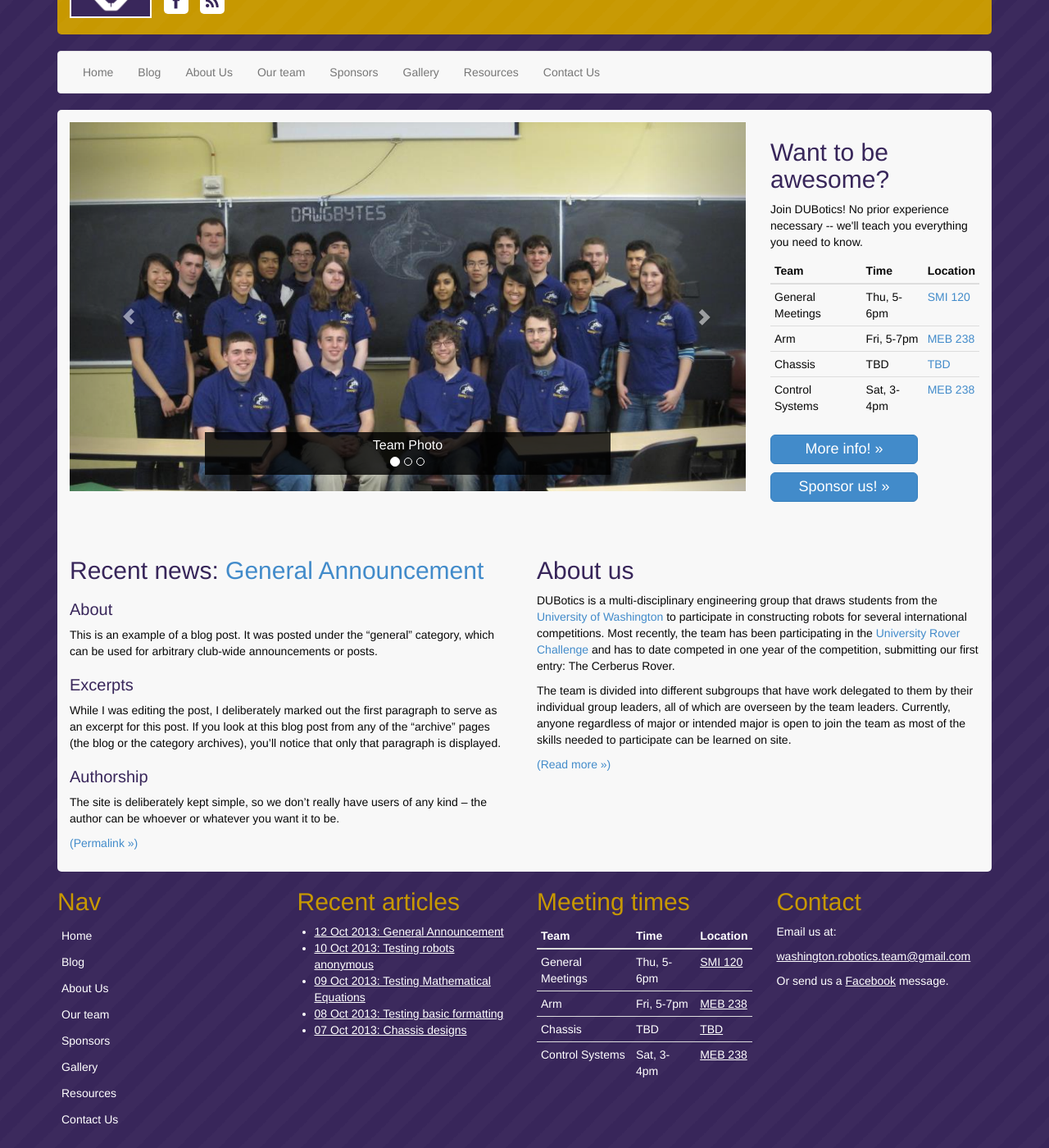
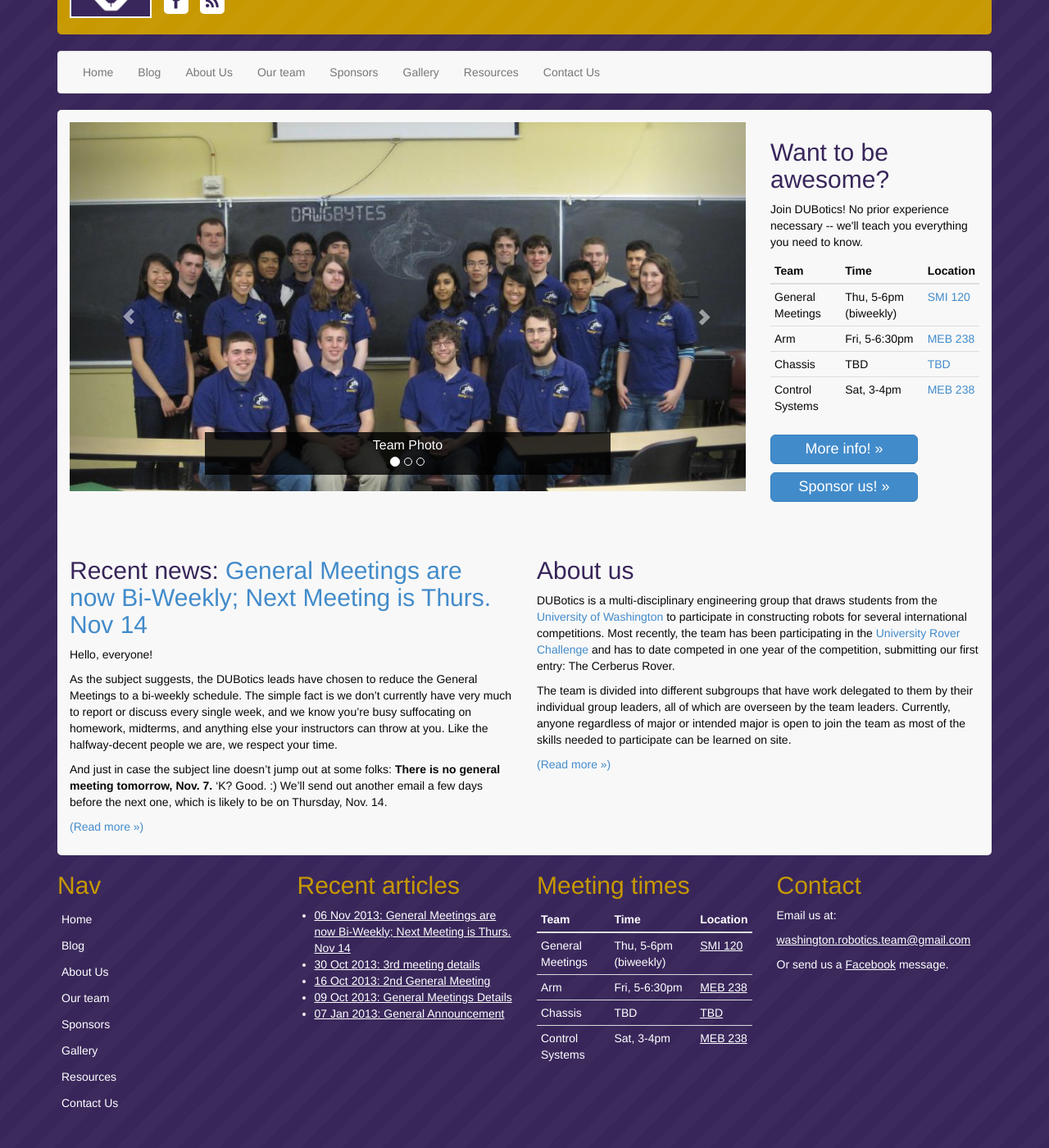
Before and after one commit to dubotics/dubotics.github.io, a Jekyll site: the page built from index.html, in a window 1280 px wide and 1400 px high, scrolled down 133 px. Shown: the whole window at 82% size. Built offline with Jekyll 4.4.1, drawn with Linux system fonts in a browser that asks for light colours; Markdown is read by kramdown in place of the engine named in the settings; the list of posts is cut into pages by our own code.

Commit message:
Renamed test blog files to very early dates; synced general meeting emails to blog

```diff
--- a/_config.yml
+++ b/_config.yml
@@ -85,11 +85,11 @@ gallery:
 # Meeting times and locations
 meeting_times:
     -   team_name: General Meetings
-        time: Thu, 5-6pm
+        time: Thu, 5-6pm (biweekly)
         location: SMI 120
         url: http://uw.edu/maps/?smi
     -   team_name: Arm
-        time: Fri, 5-7pm
+        time: Fri, 5-6:30pm
         location: MEB 238
         url: http://uw.edu/maps/?meb
     -   team_name: Chassis
--- /dev/null
+++ b/_posts/2013-10-09-general-meeting-details.md
@@ -0,0 +1,16 @@
+---
+layout: blog-post
+title: General Meetings Details
+author:
+category: general
+---
+
+Hello everyone,
+
+I hope you all have been having a great time at school! Details of our first general meeting have now come in and we hope you all will be available for it!
+
+The meeting will be held at Smith 120 at 5:00 PM on Thursday (10/10/13). If you are not familiar with Smith hall, it is the South-Eastern building of the quad and room 120 is an auditorium. There is no need to RSVP ahead of time for the event, feel free to show up and bring anyone along you think would be interested - the room seats 265 people so there is no shortage of space.
+
+Thanks again for your guys' interest and we hope to see you all there!
+
+<!--more-->
--- /dev/null
+++ b/_posts/2013-10-16-2nd-general-meeting.md
@@ -0,0 +1,28 @@
+---
+layout: blog-post
+title: 2nd General Meeting
+author: Kevin Cueto
+category: general
+---
+
+Hello everyone!
+
+Hope everyone's been doing alright with midterm season passing through. This is a friendly reminder that tomorrow's meeting (October 17) will once again be in **Smith Hall's Auditorium 120 at 5:00 PM**. Feel free to show up and get more information about the different projects we have to offer and the groups you could be a part of.
+
+For those of you who missed the previous meeting due to conflict - yes, you are still eligible to be a member of DUBotics! We do not expect any one of you to forgo going to class or a midterm to attend a meeting; so, rest assured that missing the first meeting did not affect your membership.
+
+**Last meeting**, we went over the different groups you can join and laid out the road map for this coming year's activities.
+
+<!--more-->
+
+To sum up the meeting, **there are a lot of opportunities for anybody of any _skill level_ to get involved with robotics within DUBotics**. We are offering three main forums of activities: Workshops, Robotics Anonymous, and our Competition Team.
+
+-   **Workshops**: For those of you without or who possess a limited skill set in robotics, we recommend our workshops to teach you the basic disciplines of robotics.
+-   **Robotics Anonymous**: Robotics Anonymous is next tier up where you will be put into teams to build robots underneath a design manager.
+-   **Competition Team**: Our competition team will be largely focused on working on a rover similar to NASA's mars rover for competition in Spring in the University Rover Challenge.
+
+**This coming meeting**, we will go over these details again and discuss the workshops and activities in depth. Towards the end, we will split into groups of interest so everyone can get specific information on the group they want. Sometime between this coming meeting and the meeting after, we will begin organizing our teams and groups.
+
+*We are also looking for people who are interested in filling leadership positions. These positions need to be filled ASAP otherwise we will be unable to run the club this coming year! If you are interested in finding out more, attend the meeting and please contact us via facebook or e-mail if you are unable to make it.*
+
+Hope to see you all tomorrow!
--- /dev/null
+++ b/_posts/2013-10-30-3rd-general-meeting.md
@@ -0,0 +1,20 @@
+---
+layout: blog-post
+title: 3rd meeting details
+author: Kevin Cueto
+category: general
+---
+
+Hello everyone!
+
+This is a friendly reminder that there will be a meeting tomorrow. It will again be held at **Smith 120, this Thursday, October 31st from 5:00 PM to 6:00 PM**.
+
+Also, we are working on getting a weekend date for people to get shop certified. Like what was discussed in the meetings - it will be highly advantageous to get machine shop certified if you plan on working in the chassis, arm or any other mechanical teams. It will allow you to more freely participate and play a greater role in not only our club activities, but other engineering clubs as well. It may not hurt for those who are programming or electrically inclined to participate as well.
+
+<!--more-->
+
+Details on when the shop certification will happen will be e-mailed to everyone as soon as it becomes available. Otherwise, listen out for any information during the meetings.
+
+Also - Feel free to come in costume. There isn't a costume contest or anything but it would be cool to show off your costumes if you have them.
+
+Thanks! See you all on Thursday!
--- /dev/null
+++ b/_posts/2013-11-06-general-meetings-are-now-biweekly.md
@@ -0,0 +1,29 @@
+---
+layout: blog-post
+title: General Meetings are now Bi-Weekly; Next Meeting is Thurs. Nov 14
+author: Collin Sutton
+category: general
+---
+
+Hello, everyone!
+
+As the subject suggests, the DUBotics leads have chosen to reduce the General Meetings to a bi-weekly schedule.  The simple fact is we don't currently have very much to report or discuss every single week, and we know you're busy suffocating on homework, midterms, and anything else your instructors can throw at you.  Like the halfway-decent people we are, we respect your time.
+
+And just in case the subject line doesn't jump out at some folks: **There is no general meeting tomorrow, Nov. 7.** 'K?  Good. :)  We'll send out another email a few days before the next one, which is likely to be on Thursday, Nov. 14.
+
+<!--more-->
+
+We'll be using the general meetings to update you on the progress of each subsystem of our team participating in the University Rover Challenge, as well as to let you know about any other interesting goings-on within the club.
+
+URC subsystem meetings will continue as usual, as coordinated by that subsystem's lead:
+
+-   **Arm, manipulator, and science-station** groups (collectively the "Arm team", under the auspices of our talented Christian Carpio &lt;<a href="mailto:cdcarpio@u.washington.edu">cdcarpio@u.washington.edu</a>&gt;) meets on **Fridays 5:00-6:30pm** in MEB 238.
+-   The **Control-Systems** group (led by Luis Naranjo and myself, Collin Sutton &lt;<a href="mailto:cjsutton@u.washington.edu">cjsutton@u.washington.edu</a>&gt;) meets **Saturdays 3-4pm** in the same place (MEB 238).
+
+If you'd like to receive emails about either of those subsystems, contact the appropriate email address and asked to be added to that subsystem's email list.
+
+**Workshops?**  Yeah, about those: we're still working on procuring the funding required to do these workshops.  The initial cost of the supplies for just the introductory programming/electronics workshops we have planned is over $1000, and we've been engaging departments outside of Mechanical Engineering to drum up support.  We know a lot of you signed up for our email list specifically because of the workshops, and we appreciate your patience while we work to get them off the ground.
+
+'Til next time,
+
+Collin
--- a/index.html
+++ b/index.html
@@ -46,8 +46,8 @@ code: true
     <div class="col-md-6">
         {% assign post = site.posts.first %}
         <h2>Recent news: <a href="{{ post.url }}">{{ post.title }}</a></h2>
-        {{ post.content }}
-        <p><a href="{{ post.url }}">(Permalink &raquo;)</a></p>
+        {{ post.excerpt }}
+        <p><a href="{{ post.url }}">(Read more &raquo;)</a></p>
     </div>
     <div class="col-md-6">
         <h2>About us</h2>
```
Also changed, not shown: _posts/2001-01-01-testing-arm.md (renamed from _posts/2013-10-05-testing-arm.md), _posts/2001-01-02-testing-code.md (renamed from _posts/2013-10-06-testing-code.md), _posts/2001-01-03-testing-chassis.md (renamed from _posts/2013-10-07-testing-chassis.md), _posts/2001-01-04-testing-pr.md (renamed from _posts/2013-10-08-testing-pr.md), _posts/2001-01-05-testing-math.md (renamed from _posts/2013-10-09-testing-math.md), _posts/2001-01-06-testing-robots-anonymous.md (renamed from _posts/2013-10-10-testing-robots-anonymous.md), _posts/2013-01-07-hello-world.md (renamed from _posts/2013-10-12-hello-world.md), 2 other files.
